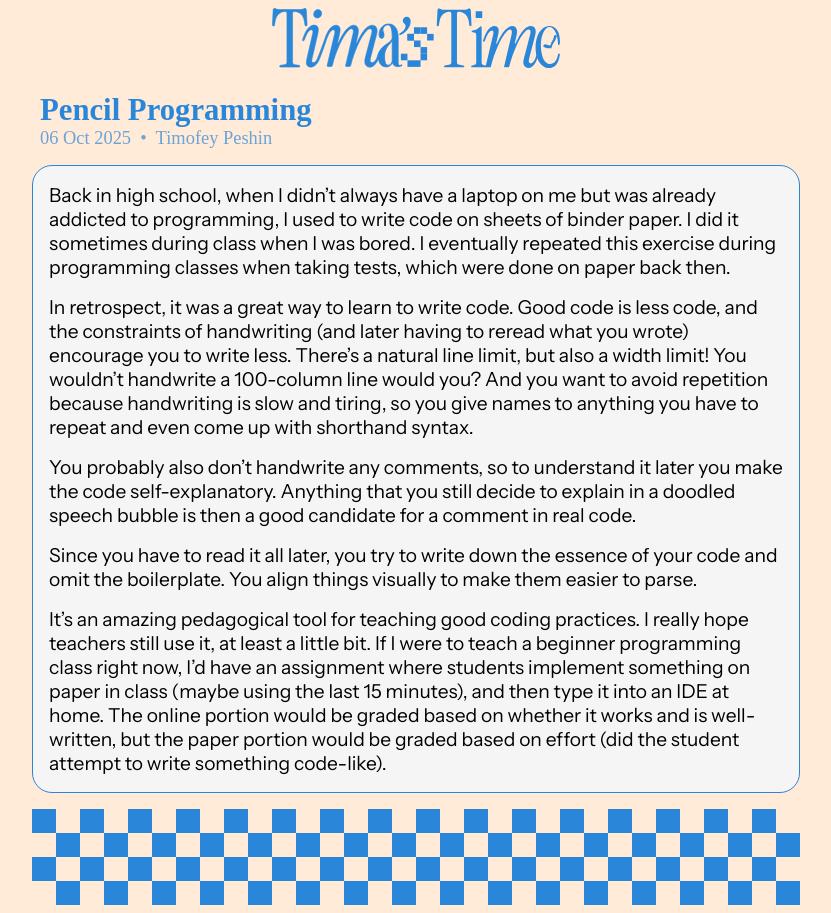
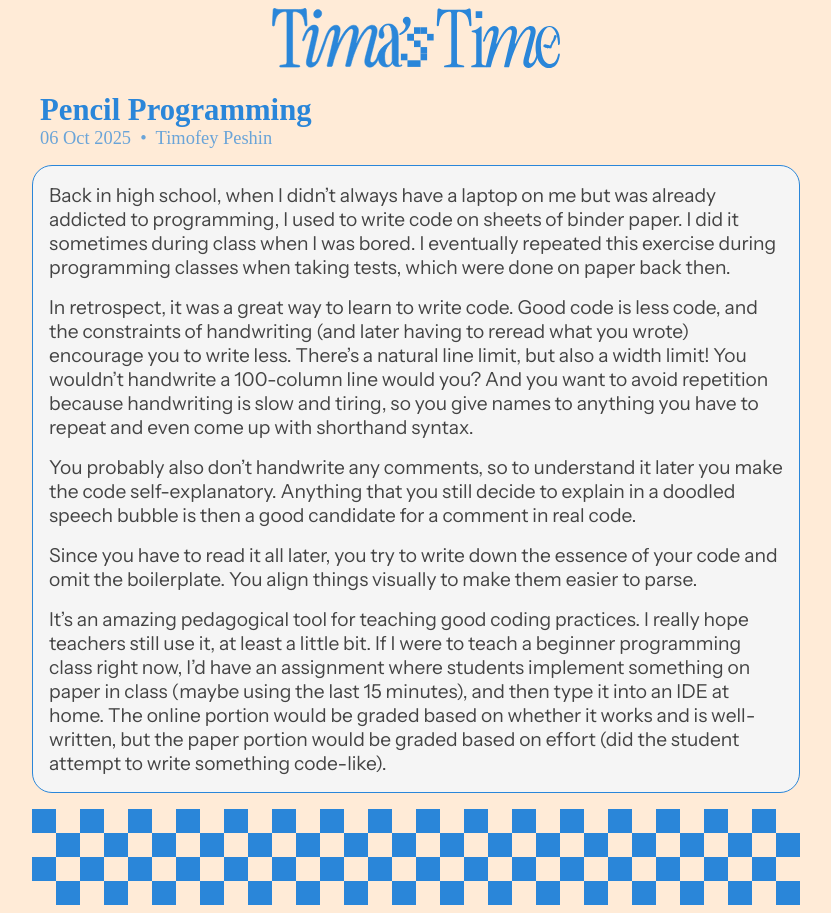
Before and after one commit to timoffex/timoffex.github.io, a Jekyll site: the page built from blog/_posts/2025-10-06-pencil-programming.md, in a window 1280 px wide. Shown: the whole page, without its empty margins (224-1055 px from the left). Built offline with Jekyll 4.4.1, drawn with Linux system fonts in a browser that asks for light colours; some web fonts are replaced; our own code applies the rules of GitHub Pages for plain Markdown files.

Commit message:
reduce post text contrast

```diff
--- a/css/styles.css
+++ b/css/styles.css
@@ -10,7 +10,7 @@
         var(--color-bg)
     );
     --color-bg-post: #f5f5f5;
-    --color-fg-post: black;
+    --color-fg-post: #444444;
 
     font-family: "Instrument Sans", sans-serif;
     font-size: 1.2rem;
```
